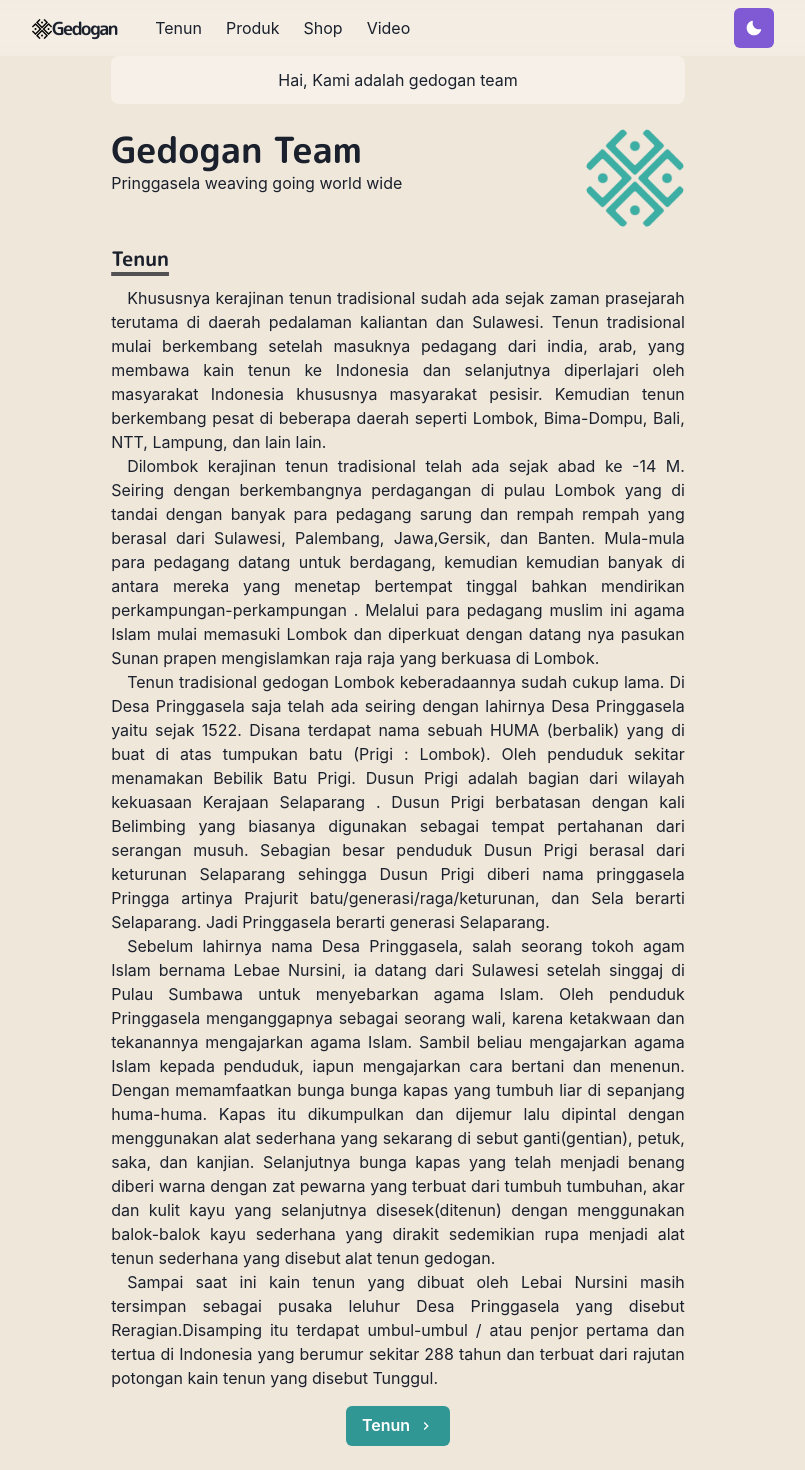
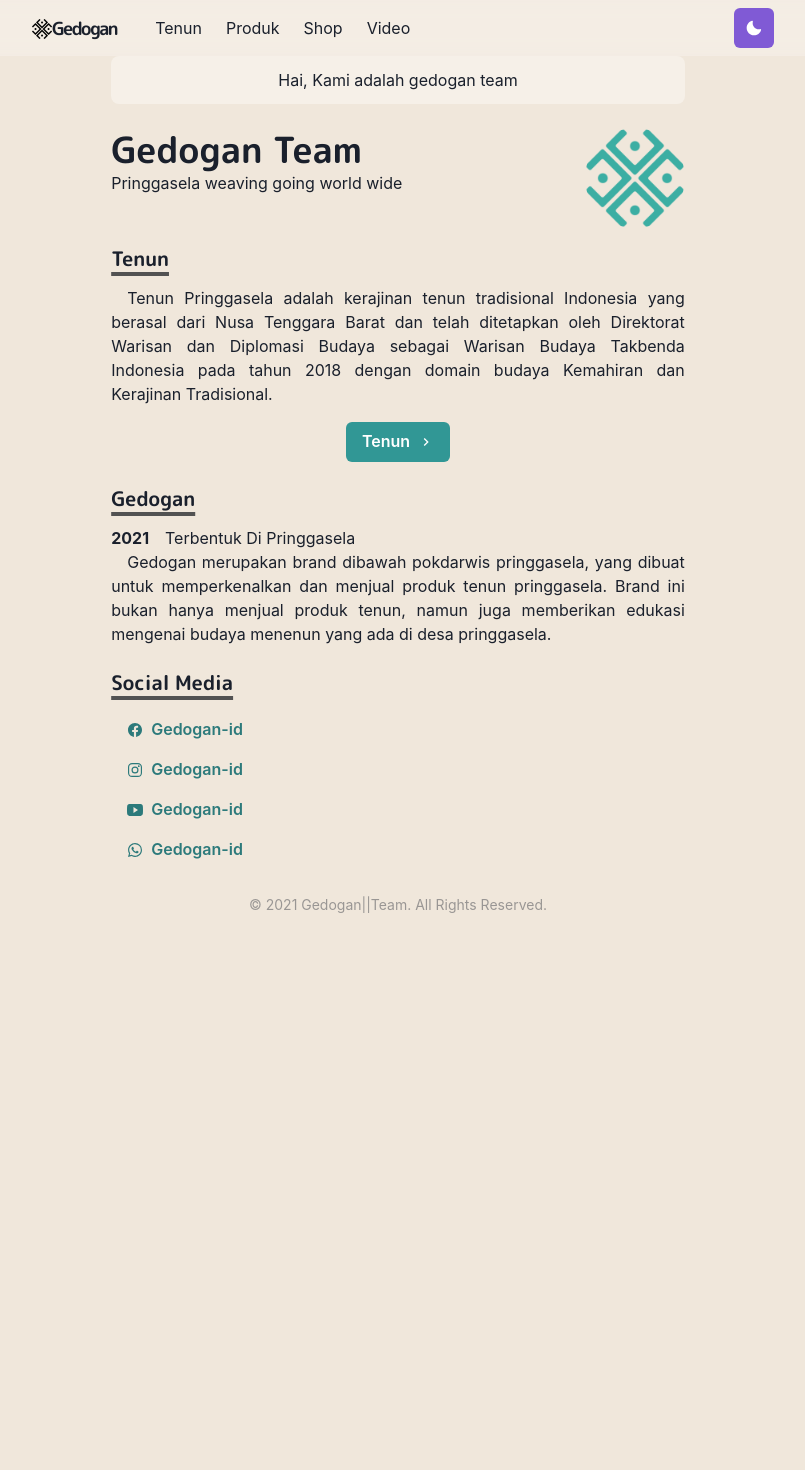
Before and after one commit to bugPirates/gedogan-id, a Next.js app: page / in a window 1280 px wide. Shown: the top 1470 px of the page, without its empty margins (242-1047 px from the left). After the commit the page ends 947 px from the top, so only its background shows below. Built offline with nearby package versions, Linux system fonts and the light colour scheme.

Commit message:
push sosmed bio tenun

```diff
--- a/pages/index.js
+++ b/pages/index.js
@@ -65,63 +65,11 @@
             Tenun
           </Heading>
           <Paragraph>
-            Khususnya kerajinan tenun tradisional sudah ada sejak zaman
-            prasejarah terutama di daerah pedalaman kaliantan dan Sulawesi.
-            Tenun tradisional mulai berkembang setelah masuknya pedagang dari
-            india, arab, yang membawa kain tenun ke Indonesia dan selanjutnya
-            diperlajari oleh masyarakat Indonesia khususnya masyarakat pesisir.
-            Kemudian tenun berkembang pesat di beberapa daerah seperti Lombok,
-            Bima-Dompu, Bali, NTT, Lampung, dan lain lain.
-          </Paragraph>
-          <Paragraph>
-            Dilombok kerajinan tenun tradisional telah ada sejak abad ke -14 M.
-            Seiring dengan berkembangnya perdagangan di pulau Lombok yang di
-            tandai dengan banyak para pedagang sarung dan rempah rempah yang
-            berasal dari Sulawesi, Palembang, Jawa,Gersik, dan Banten. Mula-mula
-            para pedagang datang untuk berdagang, kemudian kemudian banyak di
-            antara mereka yang menetap bertempat tinggal bahkan mendirikan
-            perkampungan-perkampungan . Melalui para pedagang muslim ini agama
-            Islam mulai memasuki Lombok dan diperkuat dengan datang nya pasukan
-            Sunan prapen mengislamkan raja raja yang berkuasa di Lombok.
-          </Paragraph>
-          <Paragraph>
-            Tenun tradisional gedogan Lombok keberadaannya sudah cukup lama. Di
-            Desa Pringgasela saja telah ada seiring dengan lahirnya Desa
-            Pringgasela yaitu sejak 1522. Disana terdapat nama sebuah HUMA
-            (berbalik) yang di buat di atas tumpukan batu (Prigi : Lombok). Oleh
-            penduduk sekitar menamakan Bebilik Batu Prigi. Dusun Prigi adalah
-            bagian dari wilayah kekuasaan Kerajaan Selaparang . Dusun Prigi
-            berbatasan dengan kali Belimbing yang biasanya digunakan sebagai
-            tempat pertahanan dari serangan musuh. Sebagian besar penduduk Dusun
-            Prigi berasal dari keturunan Selaparang sehingga Dusun Prigi diberi
-            nama pringgasela Pringga artinya Prajurit
-            batu/generasi/raga/keturunan, dan Sela berarti Selaparang. Jadi
-            Pringgasela berarti generasi Selaparang.
-          </Paragraph>
-          <Paragraph>
-            Sebelum lahirnya nama Desa Pringgasela, salah seorang tokoh agam
-            Islam bernama Lebae Nursini, ia datang dari Sulawesi setelah singgaj
-            di Pulau Sumbawa untuk menyebarkan agama Islam. Oleh penduduk
-            Pringgasela menganggapnya sebagai seorang wali, karena ketakwaan dan
-            tekanannya mengajarkan agama Islam. Sambil beliau mengajarkan agama
-            Islam kepada penduduk, iapun mengajarkan cara bertani dan menenun.
-            Dengan memamfaatkan bunga bunga kapas yang tumbuh liar di sepanjang
-            huma-huma. Kapas itu dikumpulkan dan dijemur lalu dipintal dengan
-            menggunakan alat sederhana yang sekarang di sebut ganti(gentian),
-            petuk, saka, dan kanjian. Selanjutnya bunga kapas yang telah menjadi
-            benang diberi warna dengan zat pewarna yang terbuat dari tumbuh
-            tumbuhan, akar dan kulit kayu yang selanjutnya disesek(ditenun)
-            dengan menggunakan balok-balok kayu sederhana yang dirakit
-            sedemikian rupa menjadi alat tenun sederhana yang disebut alat tenun
-            gedogan.
-          </Paragraph>
-          <Paragraph>
-            {' '}
-            Sampai saat ini kain tenun yang dibuat oleh Lebai Nursini masih
-            tersimpan sebagai pusaka leluhur Desa Pringgasela yang disebut
-            Reragian.Disamping itu terdapat umbul-umbul / atau penjor pertama
-            dan tertua di Indonesia yang berumur sekitar 288 tahun dan terbuat
-            dari rajutan potongan kain tenun yang disebut Tunggul.
+            Tenun Pringgasela adalah kerajinan tenun tradisional Indonesia yang
+            berasal dari Nusa Tenggara Barat dan telah ditetapkan oleh
+            Direktorat Warisan dan Diplomasi Budaya sebagai Warisan Budaya
+            Takbenda Indonesia pada tahun 2018 dengan domain budaya Kemahiran
+            dan Kerajinan Tradisional.
           </Paragraph>
           <Box align="center" my={4}>
             <NextLink href="/tenuns">
@@ -140,14 +88,10 @@
             Terbentuk Di Pringgasela
           </BioSection>
           <Paragraph>
-            Gedogan Team Lorem ipsum dolor sit amet, consectetur adipiscing
-            elit, sed do eiusmod tempor incididunt ut labore et dolore magna
-            aliqua. Ut enim ad minim veniam, quis nostrud exercitation ullamco
-            laboris nisi ut aliquip ex ea commodo consequat. Duis aute irure
-            dolor in reprehenderit in voluptate velit esse cillum dolore eu
-            fugiat nulla pariatur. Excepteur sint occaecat cupidatat non
-            proident, sunt in culpa qui officia deserunt mollit anim id est
-            laborum.
+            Gedogan merupakan brand dibawah pokdarwis pringgasela, yang dibuat
+            untuk memperkenalkan dan menjual produk tenun pringgasela. Brand ini
+            bukan hanya menjual produk tenun, namun juga memberikan edukasi
+            mengenai budaya menenun yang ada di desa pringgasela.
           </Paragraph>
         </Section>
         <Section delay={0.3}>
@@ -156,7 +100,7 @@
           </Heading>
           <List>
             <ListItem>
-              <Link href="https://facebook.com" target="_blank">
+              <Link href="https://facebook.com/gedogan.id/" target="_blank">
                 <Button
                   variant="ghost"
                   colorScheme="teal"
@@ -167,7 +111,10 @@
               </Link>
             </ListItem>
             <ListItem>
-              <Link href="https://instagram.com" target="_blank">
+              <Link
+                href="https://www.instagram.com/gedogan.id/"
+                target="_blank"
+              >
                 <Button
                   variant="ghost"
                   colorScheme="teal"
@@ -178,7 +125,10 @@
               </Link>
             </ListItem>
             <ListItem>
-              <Link href="https://youtube.com" target="_blank">
+              <Link
+                href="https://www.youtube.com/channel/UCjXCz13HCguOweAg6WR3NZA"
+                target="_blank"
+              >
                 <Button
                   variant="ghost"
                   colorScheme="teal"
@@ -189,7 +139,7 @@
               </Link>
             </ListItem>
             <ListItem>
-              <Link href="https://youtube.com" target="_blank">
+              <Link href="https://wa.me/081282490150" target="_blank">
                 <Button
                   variant="ghost"
                   colorScheme="teal"
```
